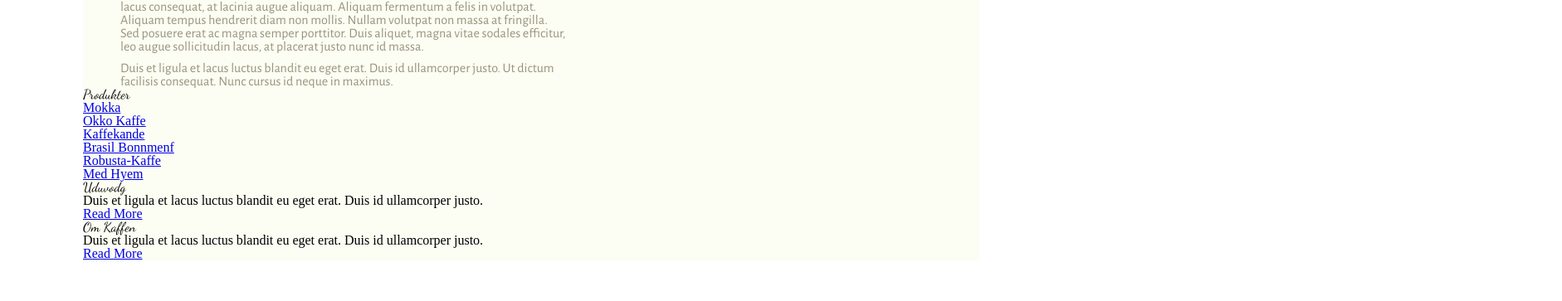
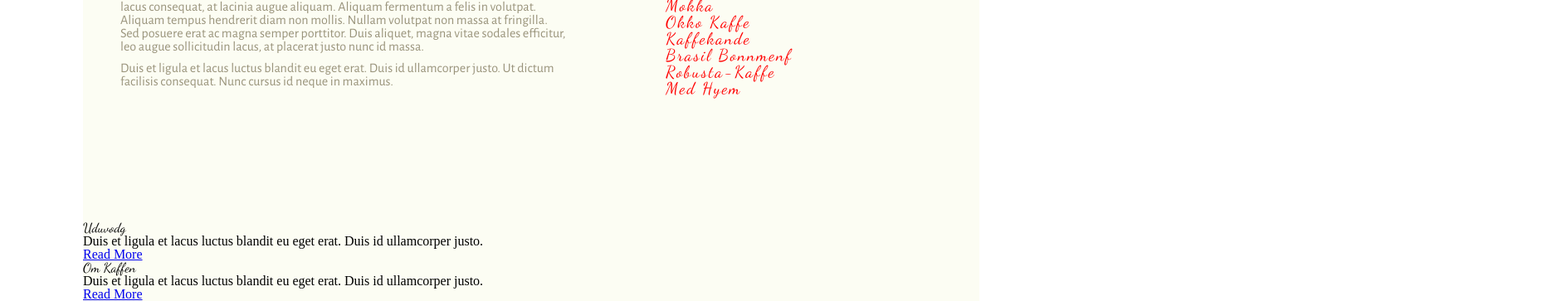
Before and after one commit to adwordvigilante/Cafe-Majada-Home-Page-, a plain HTML site: page index.html in a window 1280 px wide. Shown: the part 532-895 px from the top of the page at 83% size, 1882 px wide, since content can reach past the window. Before the commit the page ends 846 px from the top, so only its background shows below. Drawn offline with nearby package versions, Linux system fonts and the light colour scheme.

Commit message:
Float coffee type menu to right, change padding, text, and margins

```diff
--- a/css/style.css
+++ b/css/style.css
@@ -249,3 +249,56 @@ input {
     margin-left: 45px;
 
 }
+
+/* COFFEE TYPE LIST SECTION
+------------------------------ */
+#coffee {
+    position: relative;
+    left: 65%;
+    width: 100%;
+    bottom: 150px;
+
+}
+
+#coffee h2 {
+    font-size: 25px;
+    letter-spacing: 2px;
+    color: #fff;
+    background-color: red;
+    width: 195px;
+    padding: 8px 0px 8px 15px;
+}
+
+#coffee a:link {
+    color: red;
+    text-decoration: none;
+    font-family: 'Dancing Script', cursive;
+    font-size: 20px;
+    letter-spacing: 2px;
+}
+
+
+#coffee a:active {
+    color: red;
+    text-decoration: none;
+    font-family: 'Dancing Script', cursive;
+    font-size: 20px;
+    letter-spacing: 2px;
+}
+
+#coffee a:hover {
+    color: #fff !important;
+    text-decoration: none;
+    text-shadow: 1px 1px #9e9e9e;
+    font-family: 'Dancing Script', cursive;
+    font-size: 20px;
+    letter-spacing: 2px;
+}
+
+#coffee a:visited {
+    color: red;
+    text-decoration: none;
+    font-family: 'Dancing Script', cursive;
+    font-size: 20px;
+    letter-spacing: 2px;
+}
--- a/index.html
+++ b/index.html
@@ -96,7 +96,7 @@
 
 		<aside id="coffee">
 			<ul>
-				<h2>Produkter</h2>
+				<h2>&#10003; Produkter</h2>
 				<li>
 					<a href="#">Mokka</a>
 				</li>
```
